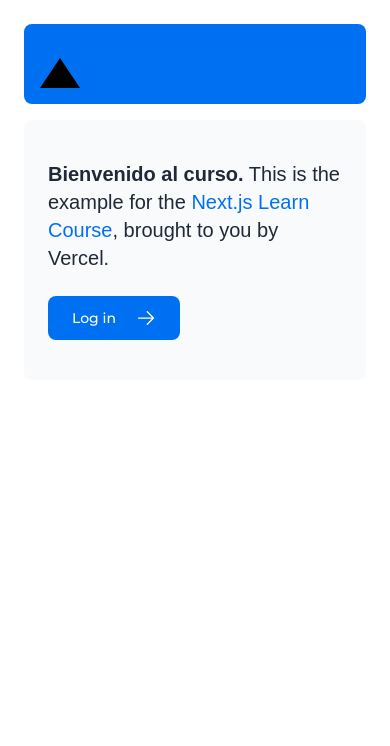
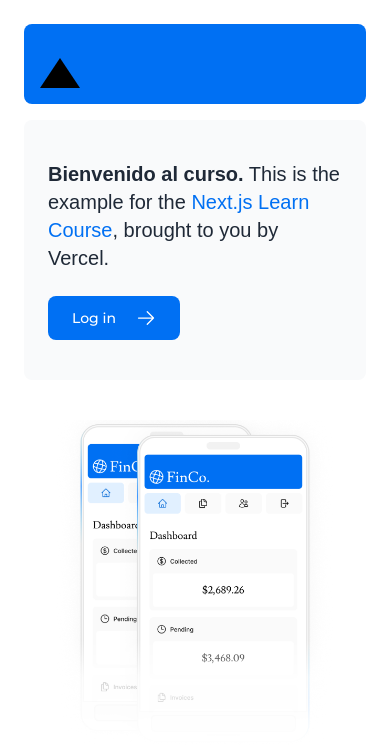
Before and after one commit to antandbar/nextjs-dashboard, a Next.js app: page / in a window 390 px wide. Shown: the top 746 px of the page. Built offline with nearby package versions, Linux system fonts and the light colour scheme; a web font is replaced by a local one.

Commit message:
feat: Se implementan images para desktop y mobile en home

```diff
--- a/app/page.tsx
+++ b/app/page.tsx
@@ -3,6 +3,7 @@
 import Link from 'next/link';
 import styles from '@/app/ui/home.module.css'
 import { lusitana } from '@/app/ui/fonts';
+import Image from 'next/image';
 
 export default function Page() {
   return (
@@ -28,7 +29,20 @@
           </Link>
         </div>
         <div className="flex items-center justify-center p-6 md:w-3/5 md:px-28 md:py-12">
-          {/* Add Hero Images Here */}
+          <Image
+            src='/hero-desktop.png'
+            alt="Screenshots of the dashboard"
+            width={1000}
+            height={760}
+            className='hidden md:block'
+          />
+          <Image
+            src='/hero-mobile.png'
+            alt="Screenshots of the dashboard"
+            width={560}
+            height={629}
+            className='block md:hidden'
+          />
         </div>
       </div>
     </main>
```
